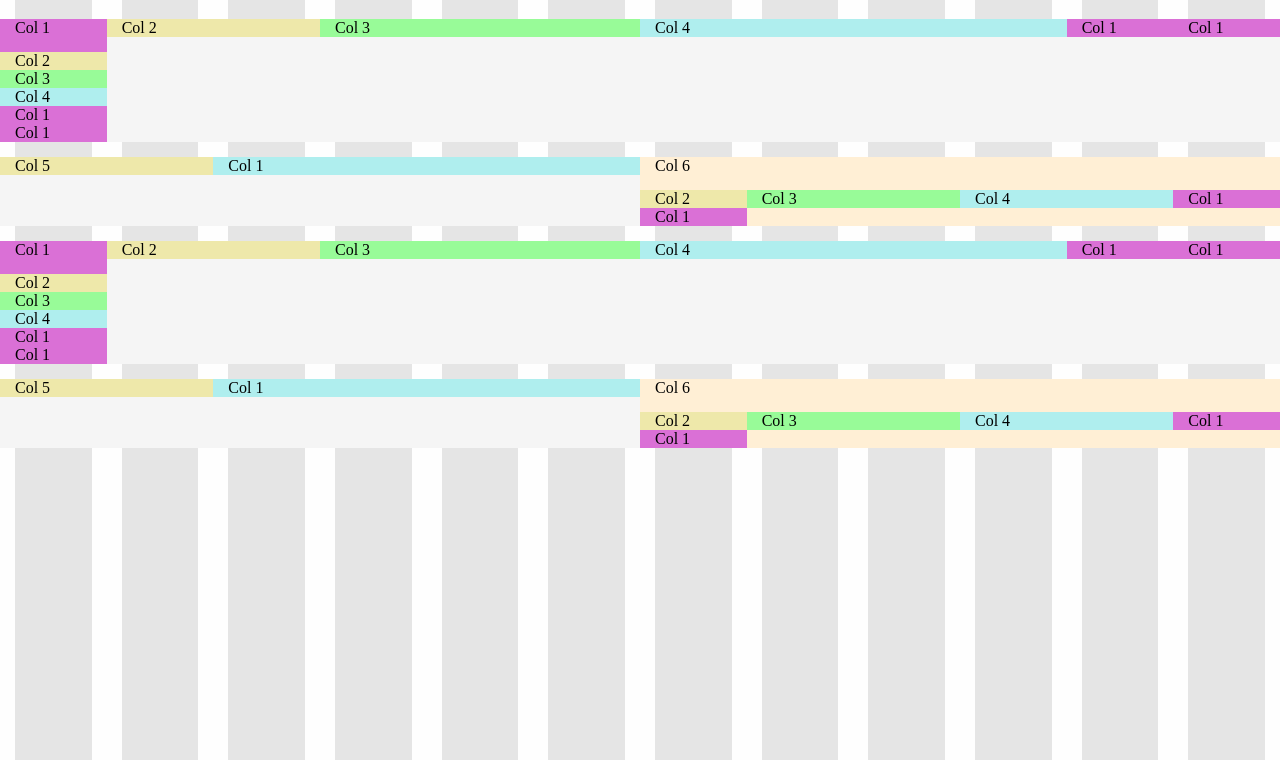
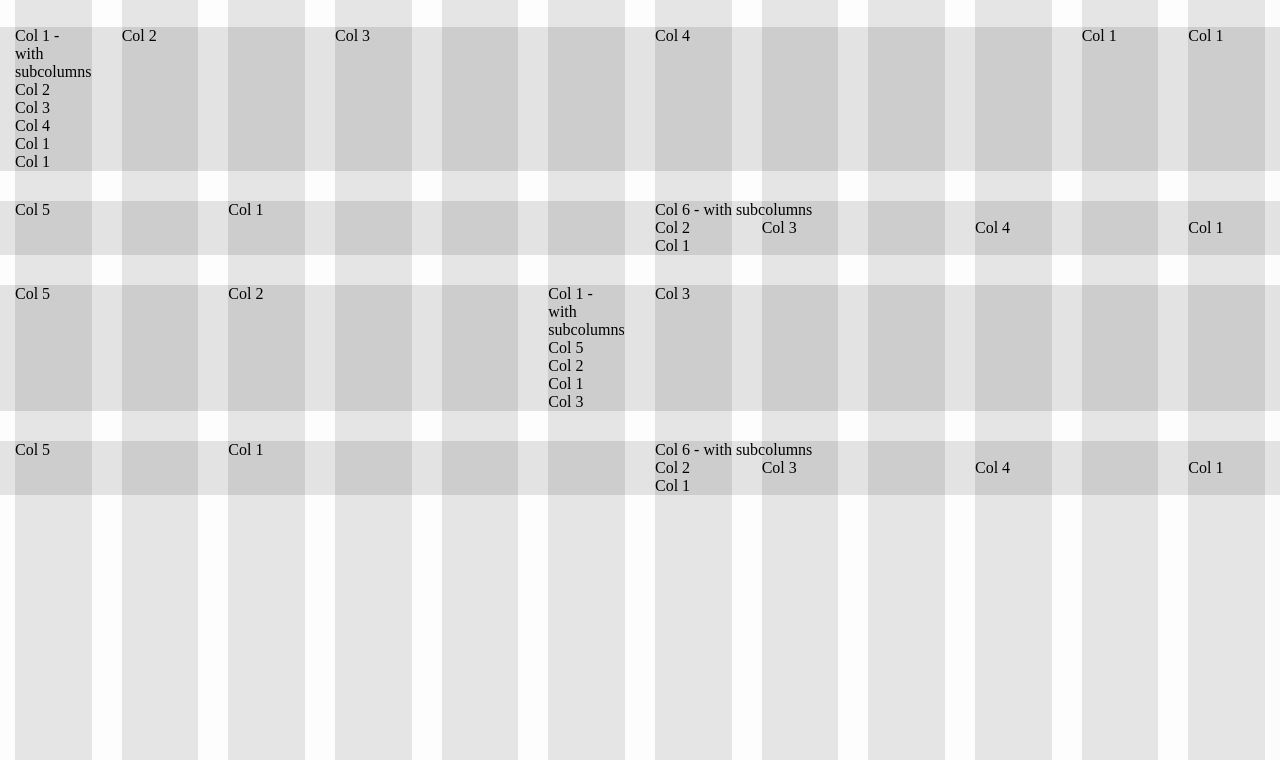
Before and after one commit to OOKB/gridtastic, a plain HTML site: page index.html in a window 1280 px wide. Shown: the part 61-821 px from the top of the page. Drawn offline with nearby package versions, Linux system fonts and the light colour scheme.

Commit message:
cleaner view of bggrid

```diff
--- a/gridtastic.css
+++ b/gridtastic.css
@@ -40,7 +40,10 @@
 }
 
 .row {
-  margin: 15px -15px;
+  margin: 30px -15px;
+}
+[class*="col-"] .row {
+  margin: 0 -15px;
 }
 
 /** set default column styles **/
@@ -86,7 +89,8 @@
 }
 
 /* temporarily provide background colors to see how things are being applied. */
-.row    { background-color: WhiteSmoke; }
+.row    { background-color: rgba(0,0,0,.1); }
+/*
 .col-1  { background-color: orchid; }
 .col-2  { background-color: palegoldenrod; }
 .col-3  { background-color: palegreen; }
@@ -99,3 +103,4 @@
 .col-10 { background-color: powderblue; }
 .col-11 { background-color: purple; }
 .col-12 { background-color: rosybrown; }
+*/
--- a/index.html
+++ b/index.html
@@ -24,7 +24,7 @@
       <div class="container">
 
         <div class="row cf">
-          <div class="col-1">Col 1
+          <div class="col-1">Col 1 - with subcolumns
             <div class="row">
               <div class="col-2">Col 2</div>
               <div class="col-3">Col 3</div>
@@ -43,7 +43,7 @@
         <div class="row cf">
           <div class="col-2">Col 5</div>
           <div class="col-4">Col 1</div>
-          <div class="col-6">Col 6
+          <div class="col-6">Col 6 - with subcolumns
             <div class="row">
               <div class="col-2">Col 2</div>
               <div class="col-3">Col 3</div>
@@ -55,26 +55,23 @@
         </div>
 
         <div class="row cf">
-          <div class="col-1">Col 1
+          <div class="col-2">Col 5</div>
+          <div class="col-3">Col 2</div>
+          <div class="col-1">Col 1 - with subcolumns
             <div class="row">
-              <div class="col-2">Col 2</div>
-              <div class="col-3">Col 3</div>
-              <div class="col-4">Col 4</div>
-              <div class="col-1">Col 1</div>
-              <div class="col-1">Col 1</div>
+              <div class="col-2">Col 5</div>
+              <div class="col-3">Col 2</div>
+              <div class="col-4">Col 1</div>
+              <div class="col-1">Col 3</div>
             </div>
           </div>
-          <div class="col-2">Col 2</div>
-          <div class="col-3">Col 3</div>
-          <div class="col-4">Col 4</div>
-          <div class="col-1">Col 1</div>
-          <div class="col-1">Col 1</div>
+          <div class="col-1">Col 3</div>
         </div>
 
         <div class="row cf">
           <div class="col-2">Col 5</div>
           <div class="col-4">Col 1</div>
-          <div class="col-6">Col 6
+          <div class="col-6">Col 6 - with subcolumns
             <div class="row">
               <div class="col-2">Col 2</div>
               <div class="col-3">Col 3</div>
```
